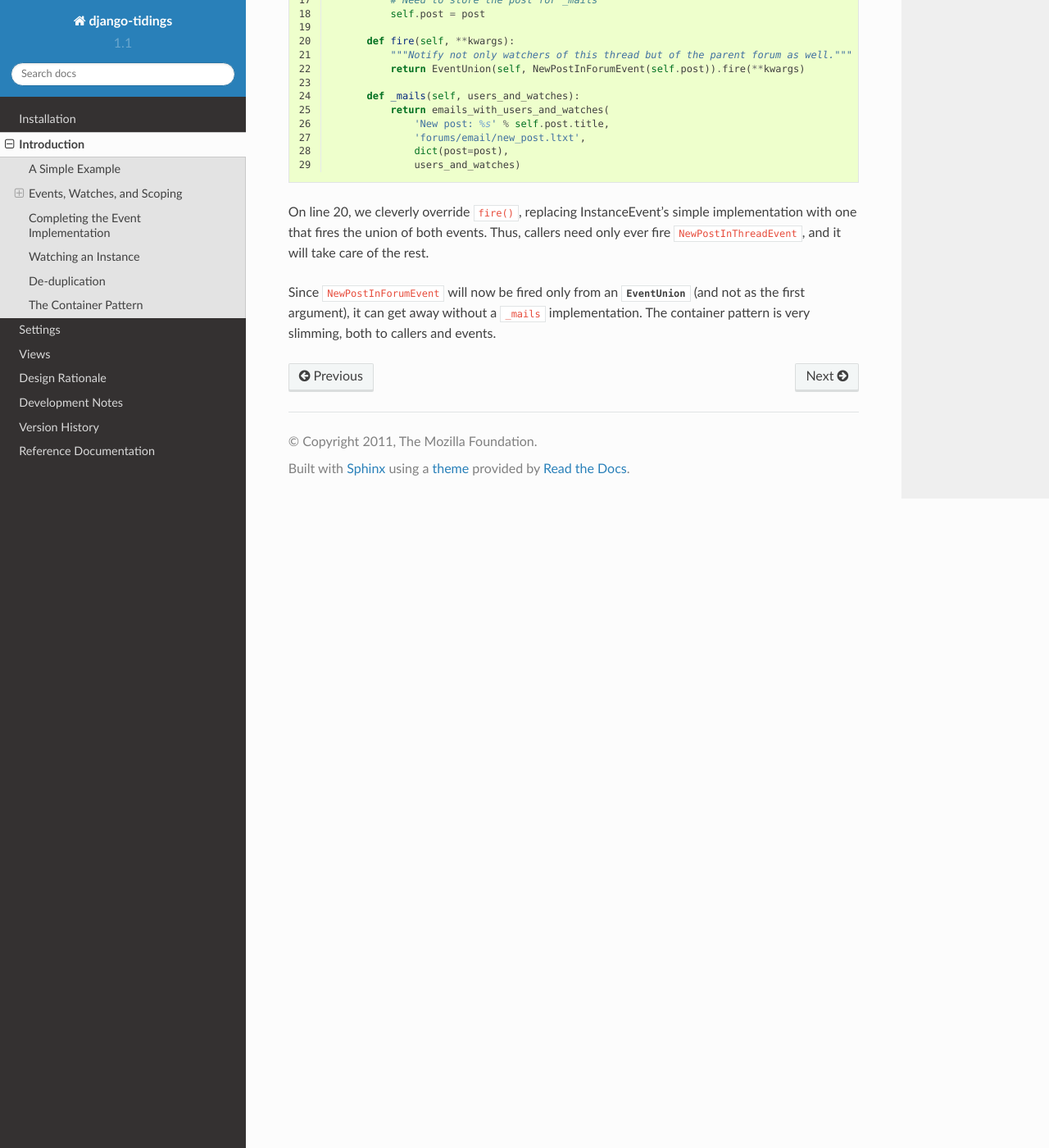
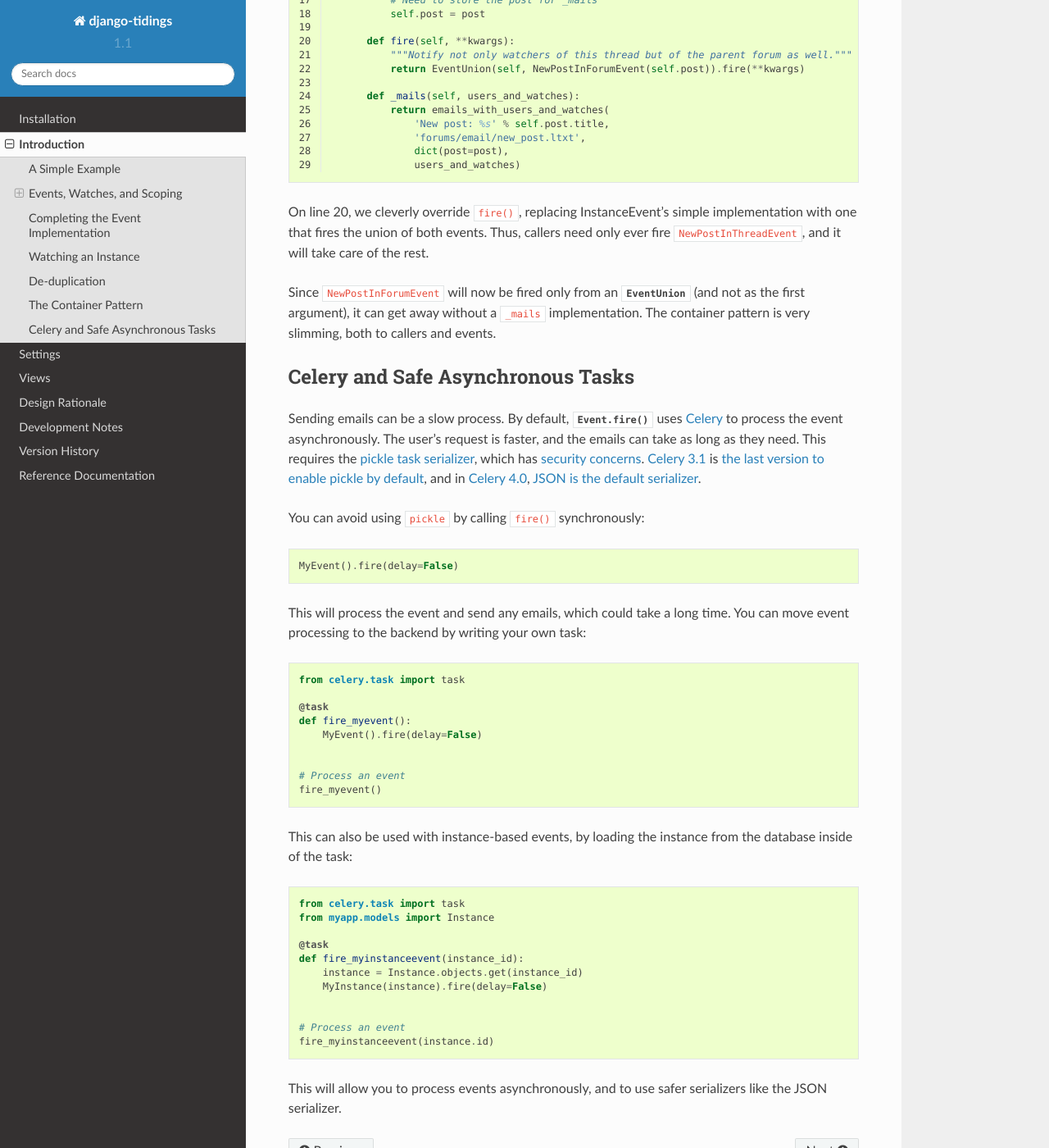
Before and after one commit to mozilla/django-tidings, a Sphinx documentation site: the page built from docs/introduction.rst, in a window 1280 px wide and 1400 px high, scrolled down 6161 px. Shown: the whole window at 82% size. Built offline with Sphinx 7.4.7 and the Read the Docs theme 2.0.0, drawn with Linux system fonts in a browser that asks for light colours.

Commit message:
Be explicit about pickle, add delay=False
Event.fire() requires the Pickle serializer, so that class instances can
be recreated in background tasks. However, Celery is moving away from
using Pickle because of security concerns.

Add a new parameter "delay" that defaults to True and uses the current
Pickle serializer, but can be set to False to run synchronously. This
allows the caller to write their own task function that doesn't use the
Pickle serializer.

Add some documentation explaining the situation.

```diff
--- a/docs/changes.rst
+++ b/docs/changes.rst
@@ -3,8 +3,12 @@ Version History
 
 2.0 (To Be Released)
   * Dropped support for Django 1.7 and South.
-  * Migrates Watch.email from a maximum length of 75 to 254, to follow the
+  * Added ``Event.fire(delay=False)``, to avoid using the
+    pickle serializer, which has `security concerns`_.
+  * Migrated Watch.email from a maximum length of 75 to 254, to follow the
     EmailField update in Django 1.8.
+
+.. _`security concerns`: http://docs.celeryproject.org/en/latest/userguide/security.html#serializers
 
 1.2 (2017-03-22)
   * Added support for Django 1.8 and Python 3
--- a/docs/introduction.rst
+++ b/docs/introduction.rst
@@ -346,3 +346,60 @@ Since ``NewPostInForumEvent`` will now be fired only from an
 :class:`~tidings.events.EventUnion` (and not as the first argument), it can get
 away without a ``_mails`` implementation. The container pattern is very
 slimming, both to callers and events.
+
+Celery and Safe Asynchronous Tasks
+----------------------------------
+Sending emails can be a slow process. By default,
+:meth:`Event.fire() <tidings.events.Event.fire>` uses Celery_ to process
+the event asynchronously. The user's request is faster, and the emails can
+take as long as they need.  This requires the pickle_ `task serializer`_,
+which has `security concerns`_.  `Celery 3.1`_ is
+`the last version to enable pickle by default`_, and in `Celery 4.0`_,
+`JSON is the default serializer`_.
+
+.. _`Celery`: http://docs.celeryproject.org/en/latest/index.html
+.. _`pickle`: https://docs.python.org/3/library/pickle.html
+.. _`task serializer`: http://docs.celeryproject.org/en/latest/userguide/calling.html#calling-serializers
+.. _`security concerns`: http://docs.celeryproject.org/en/latest/userguide/security.html#serializers
+.. _`Celery 3.1`: http://docs.celeryproject.org/en/latest/whatsnew-3.1.html
+.. _`the last version to enable Pickle by default`: http://docs.celeryproject.org/en/latest/whatsnew-3.1.html#last-version-to-enable-pickle-by-default
+.. _`Celery 4.0`: http://docs.celeryproject.org/en/latest/whatsnew-4.0.html
+.. _`json is the default serializer`: http://docs.celeryproject.org/en/latest/whatsnew-4.0.html#json-is-now-the-default-serializer
+
+
+You can avoid using ``pickle`` by calling ``fire()`` synchronously::
+
+
+    MyEvent().fire(delay=False)
+
+
+This will process the event and send any emails, which could take a long time.
+You can move event processing to the backend by writing your own task::
+
+    from celery.task import task
+
+    @task
+    def fire_myevent():
+        MyEvent().fire(delay=False)
+
+
+    # Process an event
+    fire_myevent()
+
+This can also be used with instance-based events, by loading the instance from
+the database inside of the task::
+
+    from celery.task import task
+    from myapp.models import Instance
+
+    @task
+    def fire_myinstanceevent(instance_id):
+        instance = Instance.objects.get(instance_id)
+        MyInstance(instance).fire(delay=False)
+
+
+    # Process an event
+    fire_myinstanceevent(instance.id)
+
+This will allow you to process events asynchronously, and to use safer
+serializers like the JSON serializer.
```
Also changed, not shown: 2 other files.
